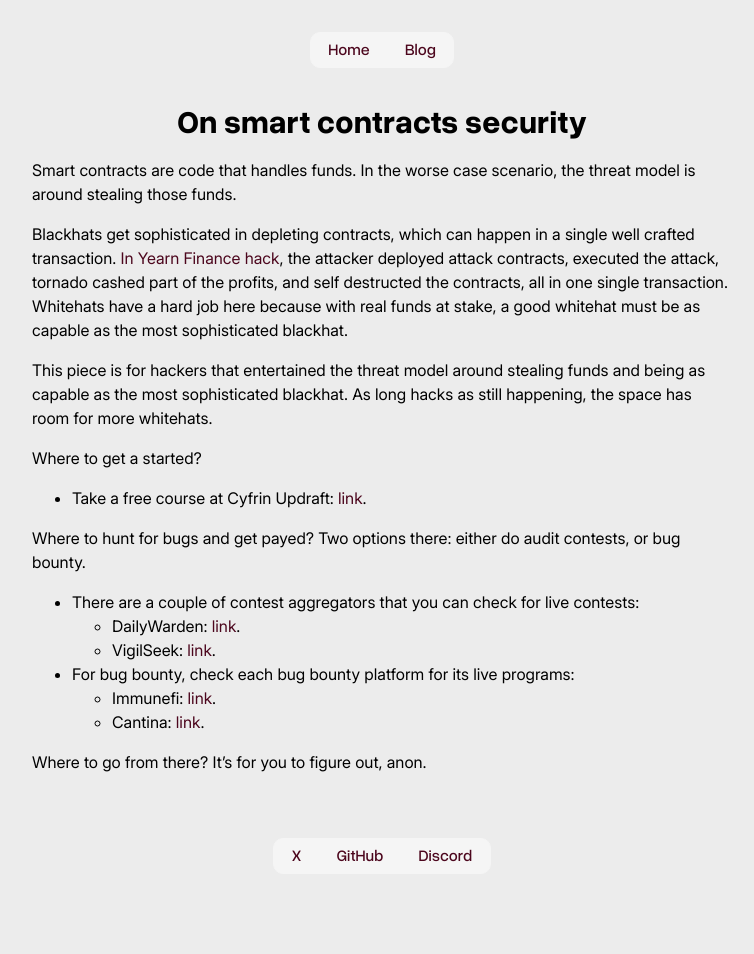
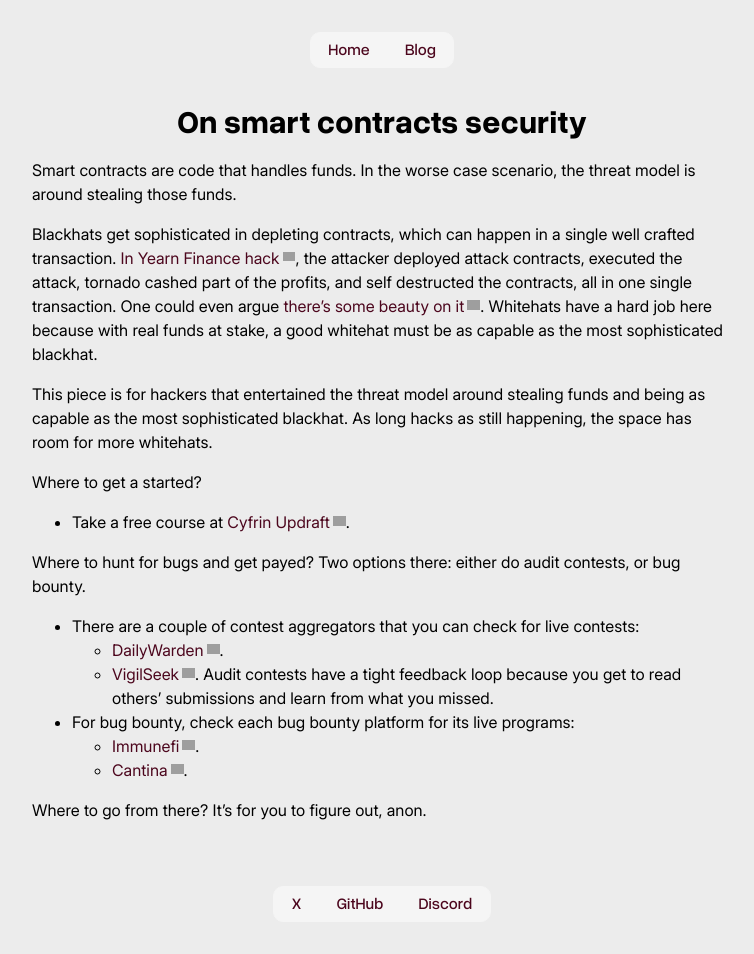
Before and after one commit to e11iptic/e11iptic.github.io, a Jekyll site: the page built from _posts/2025-12-02-scs.md, in a window 1280 px wide. Shown: the whole page, without its empty margins (258-1012 px from the left). Built offline with Jekyll 4.4.1, drawn with Linux system fonts in a browser that asks for light colours; before the commit the page ends 906 px from its top, so only the background shows below that; grey boxes are pictures that could not be loaded.

Commit message:
Update scs

```diff
--- a/_posts/2025-12-02-scs.md
+++ b/_posts/2025-12-02-scs.md
@@ -6,22 +6,23 @@ date: 2025-12-02
 
 Smart contracts are code that handles funds. In the worse case scenario, the threat model is around stealing those funds.
 
-Blackhats get sophisticated in depleting contracts, which can happen in a single well crafted transaction. [In Yearn Finance hack](https://x.com/BautiDeFi/status/1995486172513022420), the attacker deployed attack contracts, executed the attack, tornado cashed part of the profits, and self destructed the contracts, all in one single transaction. Whitehats have a hard job here because with real funds at stake, a good whitehat must be as capable as the most sophisticated blackhat.
+Blackhats get sophisticated in depleting contracts, which can happen in a single well crafted transaction. [In Yearn Finance hack](https://x.com/BautiDeFi/status/1995486172513022420), the attacker deployed attack contracts, executed the attack, tornado cashed part of the profits, and self destructed the contracts, all in one single transaction. One could even argue [there's some beauty on it](https://x.com/fran_rimoldi/status/1995487656076275747?s=20). Whitehats have a hard job here because with real funds at stake, a good whitehat must be as capable as the most sophisticated blackhat.
 
 This piece is for hackers that entertained the threat model around stealing funds and being as capable as the most sophisticated blackhat. As long hacks as still happening, the space has room for more whitehats.
 
 Where to get a started?
-- Take a free course at Cyfrin Updraft: [link](https://www.cyfrin.io/updraft).
+- Take a free course at [Cyfrin Updraft](https://www.cyfrin.io/updraft).
 
 Where to hunt for bugs and get payed?
 Two options there: either do audit contests, or bug bounty.
 
 - There are a couple of contest aggregators that you can check for live contests:
-  - DailyWarden: [link](https://www.dailywarden.com/).
-  - VigilSeek: [link](https://www.vigilseek.com/).
+  - [DailyWarden](https://www.dailywarden.com/).
+  - [VigilSeek](https://www.vigilseek.com/).
+Audit contests have a tight feedback loop because you get to read others' submissions and learn from what you missed.
 - For bug bounty, check each bug bounty platform for its live programs:
-  - Immunefi: [link](https://immunefi.com/bug-bounty/).
-  - Cantina: [link](https://cantina.xyz/opportunities/bounties).
+  - [Immunefi](https://immunefi.com/bug-bounty/).
+  - [Cantina](https://cantina.xyz/opportunities/bounties).
 
 Where to go from there?
 It's for you to figure out, anon.
--- a/_sass/main.scss
+++ b/_sass/main.scss
@@ -140,6 +140,7 @@ footer {
         margin: 0;
         padding: 0;
         .post-title {
+            text-align: center;
             padding: 0;
             margin: 0;
             color: black;
@@ -151,6 +152,24 @@ footer {
     }
 
     .post-content {
+        a {
+            text-decoration: none;
+            color: #4c061d;
+
+            &::after {
+                content: "";
+                display: inline-block;
+                width: 0.8em;
+                height: 0.8em;
+                margin-left: 0.2em;
+                margin-bottom: 0.2em;
+                background-image: url("/assets/external-link.png");
+                background-size: contain;
+                background-repeat: no-repeat;
+                vertical-align: middle;
+            }
+        }
+
         /* width: var(--content-width); */
         line-height: 1.5;
         margin-bottom: 2rem;
```
